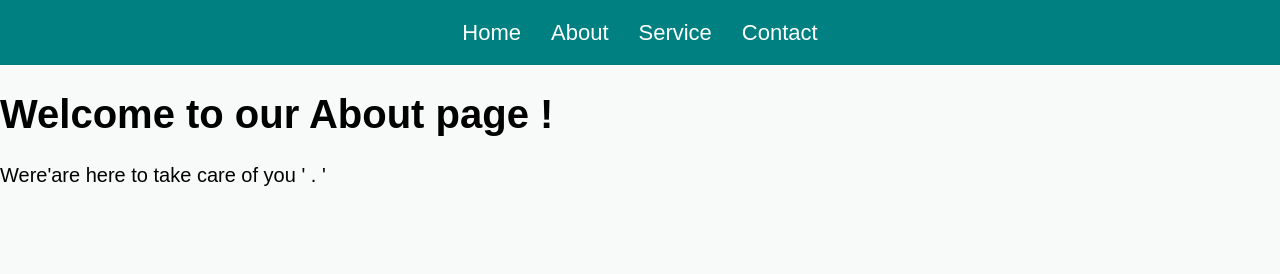
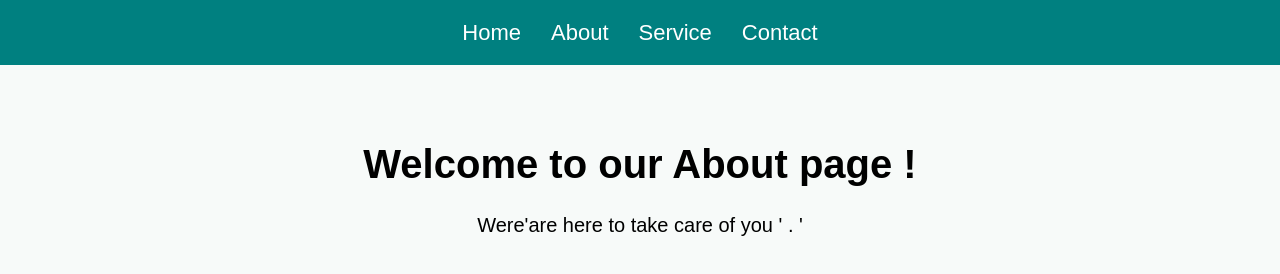
Before and after one commit to sreyroth1/git-pairwork, a plain HTML site: page page/about.html in a window 1280 px wide. Drawn offline with Linux system fonts and the light colour scheme.

Commit message:
create new style css in about page

```diff
--- a/css/about.css
+++ b/css/about.css
@@ -1,11 +1,10 @@
-body {
+body{
     margin: 0;
     background-color: rgb(247, 250, 249);
     font-family: Arial, Helvetica, sans-serif;
 
 }
-
-.nav-bar {
+.nav-bar{
     background-color: teal;
     color: aliceblue;
     display: flex;
@@ -15,23 +14,27 @@ body {
     align-items: center;
     justify-content: center;
     flex-direction: none;
+
+
+
 }
-
-nav li a {
+nav li a{
     color: white;
     flex-direction: column;
-    font-size: 22px;
+    font-size:22px ;
     text-decoration: none;
 }
-
-nav li a:hover {
+nav li a:hover{
     color: rgb(202, 196, 196);
     text-decoration: underline;
 }
-.main-title h1 {
+.main-title{
+    text-align: center;
+    padding-top: 50px;
+}
+.main-title h1{
     font-size: 40px;
 }
-
-.main-title p {
+.main-title p{
     font-size: 20px;
 }
```
